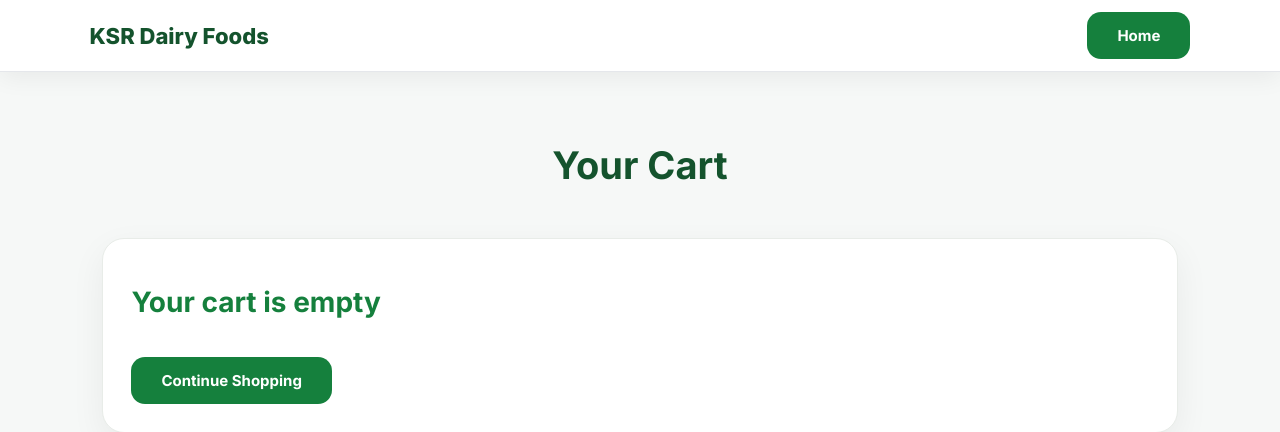
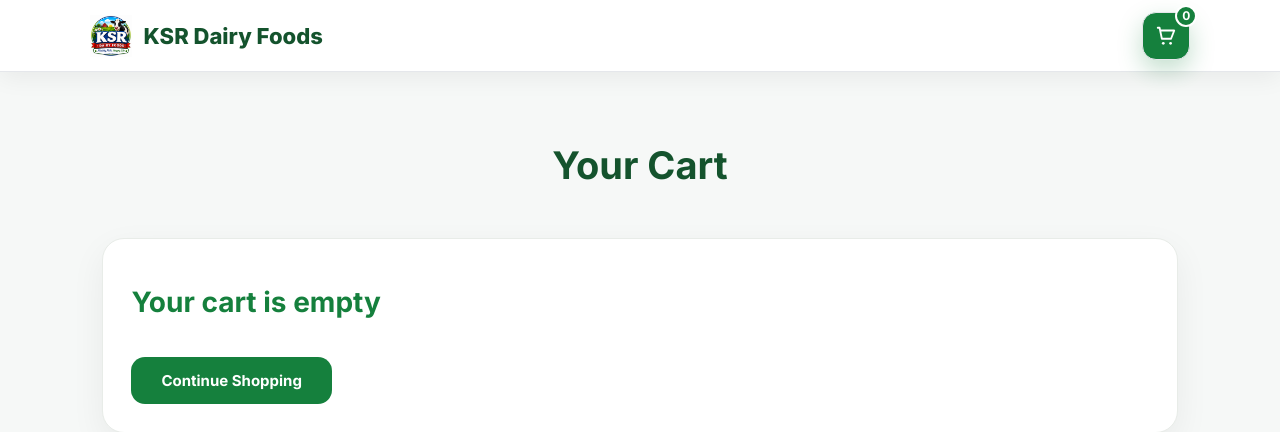
Before and after one commit to priyakhaif-oss/Ksr, a Flask app: page /cart in a window 1280 px wide. Shown: the top 432 px of the page. Run offline with Flask 3, Linux system fonts and the light colour scheme.

Commit message:
Update cart.html

```diff
--- a/templates/cart.html
+++ b/templates/cart.html
@@ -7,35 +7,84 @@
 
 <meta name="viewport" content="width=device-width, initial-scale=1.0">
 
-<title>Your Cart - KSR Dairy Foods</title>
+
+<title>KSR Dairy Foods | Cart</title>
+
+
+<link rel="icon" type="image/png" href="/static/images/favicon.png">
+
 
 <link rel="stylesheet" href="/static/css/style.css">
 
+
 </head>
+
 
 
 <body>
 
 
+
+
 <header>
 
 
-<div class="logo">
-KSR Dairy Foods
-</div>
+
+<a href="/" class="logo">
 
 
+<img src="/static/images/logo.png" alt="KSR Dairy Foods">
 
 
-<a href="/" class="cart-btn">
+<span>
+KSR Dairy Foods
+</span>
 
-Home
 
 </a>
 
 
 
+
+
+<div class="header-actions">
+
+
+<a href="/cart" class="cart-icon">
+
+
+<svg viewBox="0 0 24 24" fill="none">
+
+<path d="M3 3H5L7.5 15H17.5L21 6H6"
+stroke="currentColor"
+stroke-width="2"
+stroke-linecap="round"
+stroke-linejoin="round"/>
+
+
+<circle cx="9" cy="20" r="1.5" fill="currentColor"/>
+
+<circle cx="17" cy="20" r="1.5" fill="currentColor"/>
+
+
+</svg>
+
+
+<span class="cart-count">
+0
+</span>
+
+
+</a>
+
+
+
+</div>
+
+
+
 </header>
+
 
 
 
@@ -49,6 +98,7 @@ Home
 <h2>
 Your Cart
 </h2>
+
 
 
 
@@ -299,6 +349,7 @@ Continue Shopping
 
 
 
+
 <footer>
 
 
@@ -321,6 +372,51 @@ Fresh Milk • Pure Quality • Fast Delivery
 
 
 
+
+<nav class="bottom-nav">
+
+
+<a href="/">
+
+Home
+
+</a>
+
+
+<a href="/#products">
+
+Products
+
+</a>
+
+
+<a href="/#categories">
+
+Categories
+
+</a>
+
+
+<a href="#">
+
+Profile
+
+</a>
+
+
+</nav>
+
+
+
+
+
+
+
+<script src="/static/js/script.js"></script>
+
+
+
+
 </body>
 
 </html>
```
